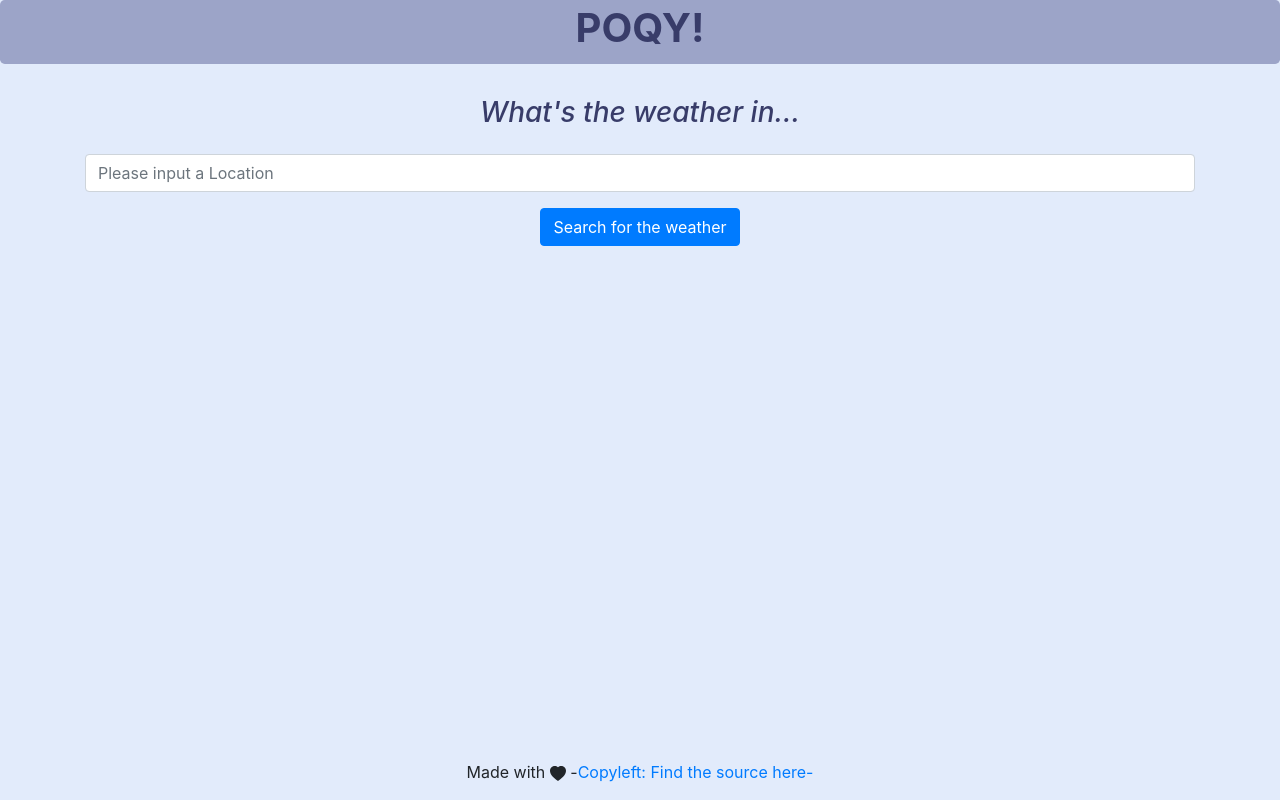
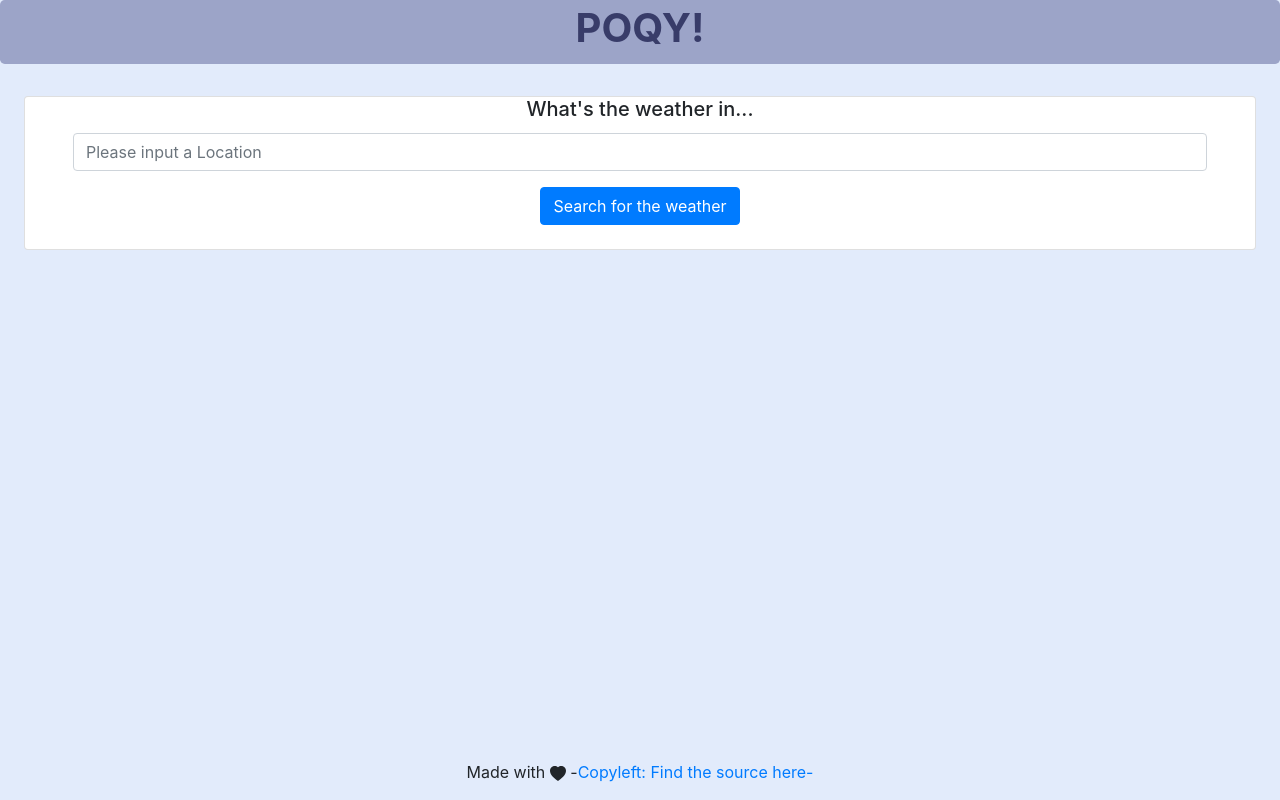
Before and after one commit to Vicropht/poqy, an Angular app: page /weather in a window 1280 px wide. Built offline with nearby package versions, Linux system fonts and the light colour scheme.

Commit message:
Change tag to poqy, styling and use card for weather

```diff
--- a/package.json
+++ b/package.json
@@ -3,7 +3,7 @@
   "version": "0.0.0",
   "scripts": {
     "ng": "ng",
-    "start": "ng serve",
+    "start": "ng lint && ng serve",
     "build": "ng build",
     "test": "ng test",
     "lint": "ng lint",
--- a/src/app/app-routing.module.ts
+++ b/src/app/app-routing.module.ts
@@ -2,11 +2,13 @@ import { NgModule } from '@angular/core';
 import { BrowserModule } from '@angular/platform-browser';
 import { Routes, RouterModule } from '@angular/router';
 import { HomeComponent } from './home/home.component';
+import { ClockComponent } from './tools/clock/clock.component';
 import { WeatherComponent } from './tools/weather/weather.component';
 
 const routes: Routes = [
   { path: '', component: HomeComponent },
   { path: 'weather', component: WeatherComponent },
+  { path: 'clock', component: ClockComponent },
 ];
 
 @NgModule({
--- a/src/app/app.component.ts
+++ b/src/app/app.component.ts
@@ -1,7 +1,7 @@
 import { Component } from '@angular/core';
 
 @Component({
-  selector: 'app-root',
+  selector: 'poqy-root',
   templateUrl: './app.component.html',
   styleUrls: ['./app.component.scss']
 })
--- a/src/app/home/home.component.html
+++ b/src/app/home/home.component.html
@@ -1,3 +1,3 @@
 <h2>Welcome, choose your tool: </h2>
-<h3><a routerLink="/weather">Weather</a></h3>
-<h3><a routerLink="/clock">Clock</a></h3>
+<h3><a routerLink="/weather">Poqy-Weather</a></h3>
+<h3><a routerLink="/clock">Poqy-Clock</a></h3>
--- a/src/app/tools/weather/weather.component.html
+++ b/src/app/tools/weather/weather.component.html
@@ -1,9 +1,8 @@
-<div class="container">
-  <div class="flex-column">
-    <div class="mb-4">
-      <h3 class="text-center my-4 weather-header">What's the weather in...</h3>
+<div class="card mx-4">
+    <div class="input mb-4">
+      <h5 class="card-title">What's the weather in...</h5>
       <form [formGroup]="weatherSearchForm" (ngSubmit)="sendToWeatherStack(weatherSearchForm.value)">
-        <div class="form-group">
+        <div class="form-group mx-5">
           <input class="form-control" type="text" id="weatherLocation" aria-describedby="weatherLocation"
             placeholder="Please input a Location" formControlName="location" />
         </div>
@@ -32,5 +31,4 @@
         {{ this.weatherData?.current.feelslike }} °C
       </p>
     </div>
-  </div>
 </div>
--- a/src/app/tools/weather/weather.component.ts
+++ b/src/app/tools/weather/weather.component.ts
@@ -3,7 +3,7 @@ import { FormBuilder, FormGroup } from '@angular/forms';
 import { WeatherStackService } from './weatherstack.service';
 
 @Component({
-  selector: 'app-weather',
+  selector: 'poqy-weather',
   templateUrl: './weather.component.html',
   styleUrls: ['./weather.component.scss']
 })
--- a/src/index.html
+++ b/src/index.html
@@ -8,6 +8,6 @@
   <link rel="icon" type="image/x-icon" href="./assets/favicon.ico">
 </head>
 <body class="text-center">
-  <app-root></app-root>
+  <poqy-root></poqy-root>
 </body>
 </html>
```
